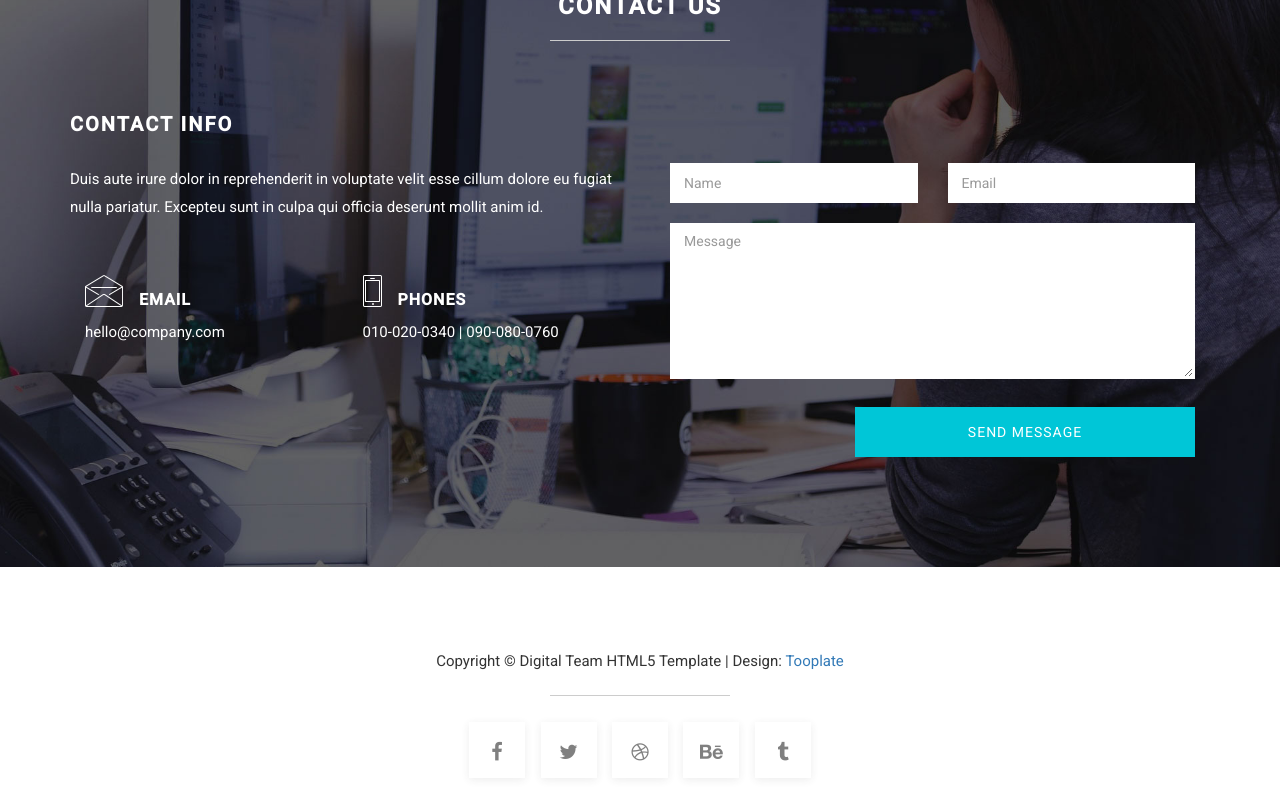
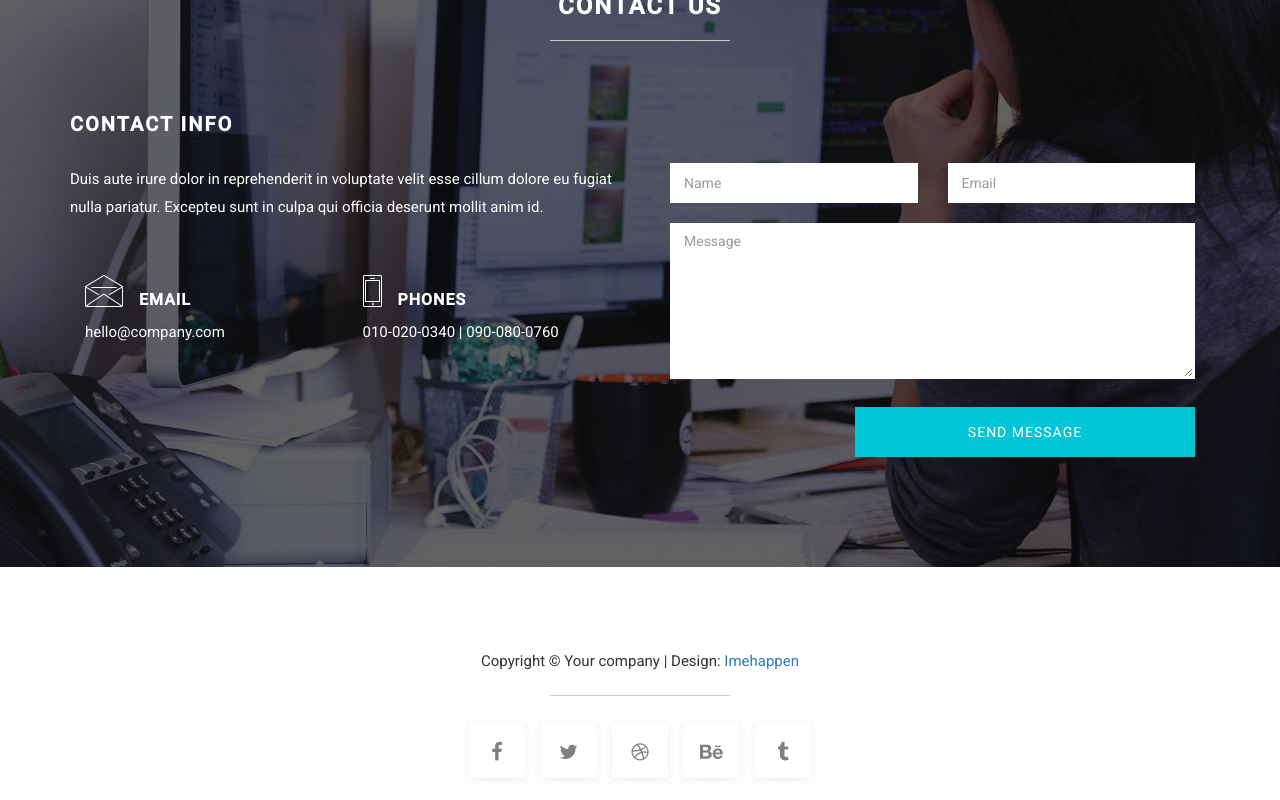
Before and after one commit to imehappen/web2, a plain HTML site: page index.html in a window 1280 px wide. Shown: the part 5652-6452 px from the top of the page. Drawn offline with Linux system fonts and the light colour scheme.

Commit message:
Update index.html

```diff
--- a/index.html
+++ b/index.html
@@ -419,7 +419,7 @@ http://www.tooplate.com/view/2075-digital-team
 	<div class="container">
 		<div class="row">
 			<div class="col-md-12 col-sm-12">
-				<p>Copyright © Digital Team HTML5 Template | Design: <a href="http://www.tooplate.com" target="_parent">Tooplate</a></p>
+				<p>Copyright © Your company | Design: <a href="http://www.imehappen.github.io" target="_parent">Imehappen</a></p>
 				<hr>
 				<ul class="social-icon">
 					<li><a href="#" class="fa fa-facebook wow fadeIn" data-wow-delay="0.3s"></a></li>
```
